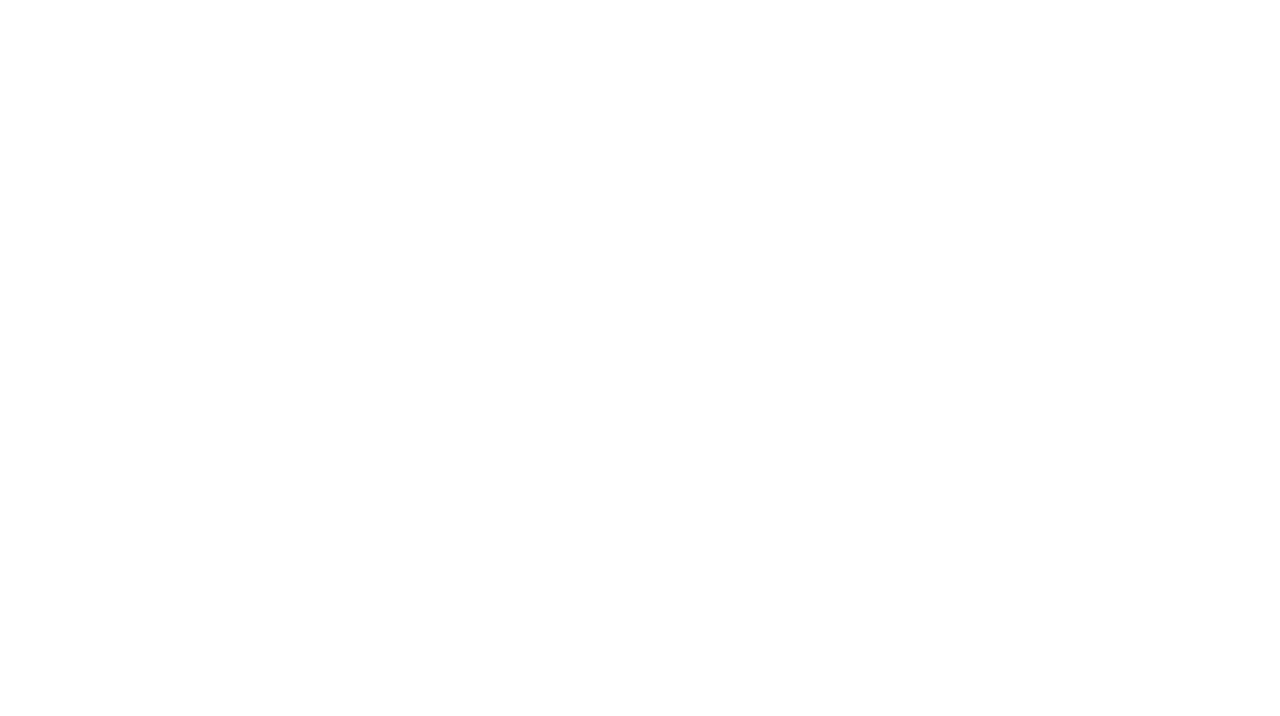
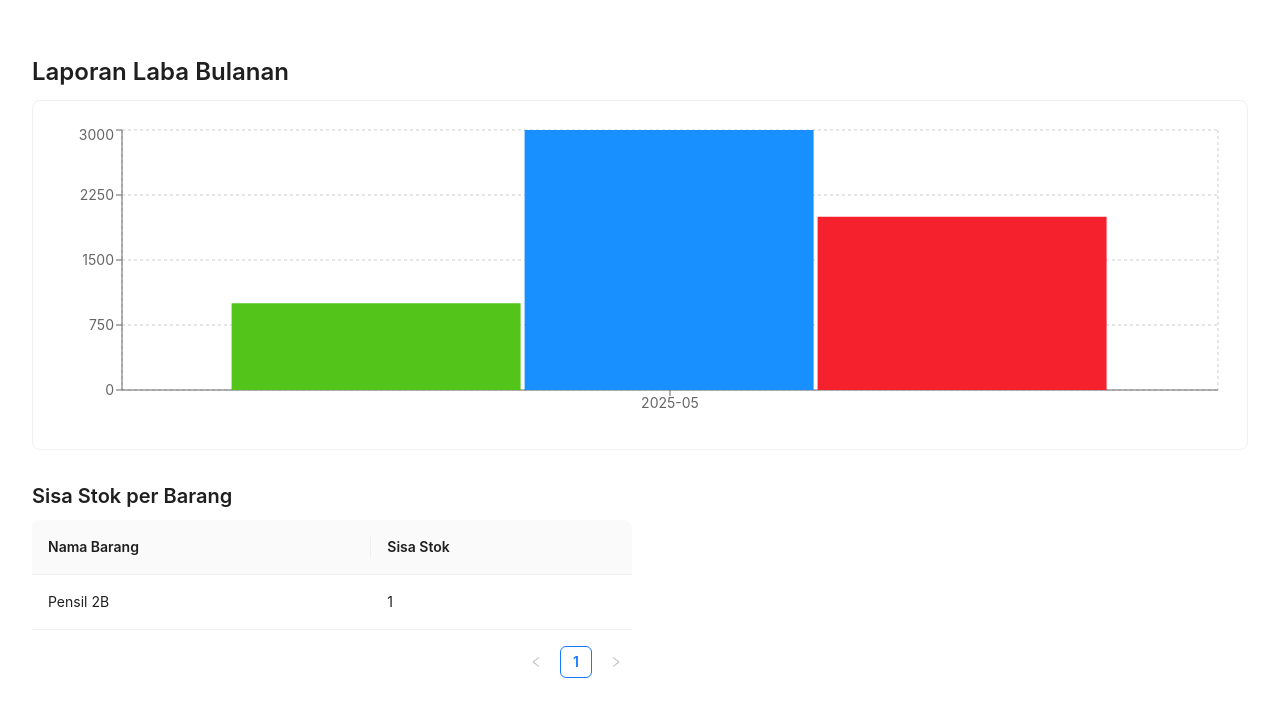
Before and after one commit to AlbaniRajata/toko-kita, a React (Create React App) app: page /report in a window 1280 px wide. Before the commit this address had no page. Shown: the top 716 px of the page. Built offline with nearby package versions, Linux system fonts and the light colour scheme; data requests are answered from the project's data file.

Commit message:
laporan laba bulanan dan sisa stok

```diff
--- a/package.json
+++ b/package.json
@@ -15,6 +15,7 @@
     "react-dom": "^19.1.0",
     "react-router-dom": "^7.6.1",
     "react-scripts": "5.0.1",
+    "recharts": "^2.15.3",
     "web-vitals": "^2.1.4"
   },
   "scripts": {
--- a/src/App.js
+++ b/src/App.js
@@ -5,6 +5,7 @@ import PurchasePage from './pages/PurchasePage';
 import SalesPage from './pages/SalesPage';
 import SalesList from './pages/SalesList';
 import PurchasesList from './pages/PurchasesList';
+import MonthlyReport from './pages/MonthlyReport';
 
 
 function App() {
@@ -16,6 +17,7 @@ function App() {
         <Route path="/sales" element={<SalesPage />} />
         <Route path="/sales-list" element={<SalesList />} />
         <Route path="/purchases-list" element={<PurchasesList />} />
+        <Route path="/report" element={<MonthlyReport />} />
       </Routes>
     </Router>
   );
--- /dev/null
+++ b/src/pages/MonthlyReport.jsx
@@ -0,0 +1,92 @@
+import { useEffect, useState } from 'react';
+import { Typography, Table, Card } from 'antd';
+import axios from 'axios';
+import dayjs from 'dayjs';
+import { BarChart, Bar, XAxis, YAxis, Tooltip, CartesianGrid, ResponsiveContainer } from 'recharts';
+
+const MonthlyReport = () => {
+//   const [salesData, setSalesData] = useState([]);
+  const [stockData, setStockData] = useState([]);
+  const [profitByMonth, setProfitByMonth] = useState([]);
+
+  useEffect(() => {
+    const fetchData = async () => {
+      const [salesRes, stockRes] = await Promise.all([
+        axios.get('http://localhost:3001/sales'),
+        axios.get('http://localhost:3001/stocks'),
+      ]);
+
+    //   setSalesData(salesRes.data);
+      setStockData(stockRes.data);
+
+      const grouped = {};
+
+      salesRes.data.forEach((sale) => {
+        const month = dayjs(sale.date).format('YYYY-MM');
+        if (!grouped[month]) grouped[month] = { total: 0, hpp: 0 };
+        grouped[month].total += sale.total;
+        grouped[month].hpp += sale.hpp;
+      });
+
+      const chartData = Object.entries(grouped).map(([month, { total, hpp }]) => ({
+        month,
+        revenue: total,
+        hpp,
+        profit: total - hpp,
+      }));
+
+      setProfitByMonth(chartData);
+    };
+
+    fetchData();
+  }, []);
+
+  const stockSummary = stockData.reduce((acc, item) => {
+    if (!acc[item.name]) {
+      acc[item.name] = 0;
+    }
+    acc[item.name] += item.quantity;
+    return acc;
+  }, {});
+
+  const stockTableData = Object.entries(stockSummary).map(([name, quantity]) => ({
+    key: name,
+    name,
+    quantity,
+  }));
+
+  const stockColumns = [
+    { title: 'Nama Barang', dataIndex: 'name', key: 'name' },
+    { title: 'Sisa Stok', dataIndex: 'quantity', key: 'quantity' },
+  ];
+
+  return (
+    <div style={{ padding: '2rem' }}>
+      <Typography.Title level={3}>Laporan Laba Bulanan</Typography.Title>
+
+      <Card style={{ marginBottom: '2rem' }}>
+        <ResponsiveContainer width="100%" height={300}>
+          <BarChart data={profitByMonth}>
+            <CartesianGrid strokeDasharray="3 3" />
+            <XAxis dataKey="month" />
+            <YAxis />
+            <Tooltip formatter={(val) => `Rp${val}`} />
+            <Bar dataKey="profit" fill="#52c41a" name="Laba" />
+            <Bar dataKey="revenue" fill="#1890ff" name="Penjualan" />
+            <Bar dataKey="hpp" fill="#f5222d" name="HPP" />
+          </BarChart>
+        </ResponsiveContainer>
+      </Card>
+
+      <Typography.Title level={4}>Sisa Stok per Barang</Typography.Title>
+      <Table
+        columns={stockColumns}
+        dataSource={stockTableData}
+        pagination={{ pageSize: 5 }}
+        style={{ maxWidth: 600 }}
+      />
+    </div>
+  );
+};
+
+export default MonthlyReport;
```
Also changed, not shown: 1 other file (tests, documents, lock files or other folders).
